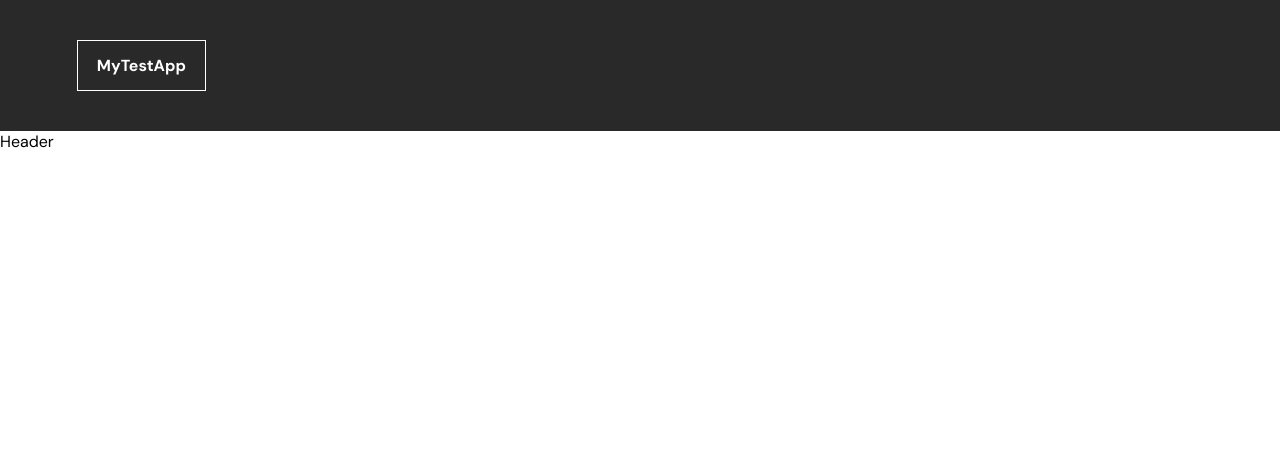
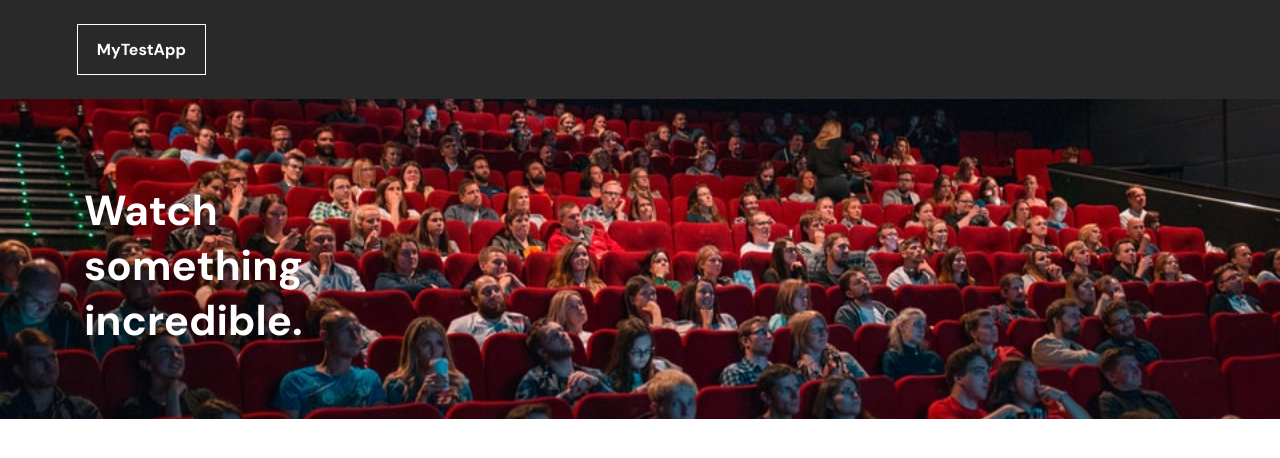
Before and after one commit to iamLolade/slick_media, a React (Create React App) app: page / in a window 1280 px wide. Shown: the top 458 px of the page. Built offline with nearby package versions, Linux system fonts and the light colour scheme.

Commit message:
Updated Header component

```diff
--- a/src/components/Header.jsx
+++ b/src/components/Header.jsx
@@ -1,7 +1,12 @@
-import { Box } from '@chakra-ui/react'
+import { Box, Text } from '@chakra-ui/react'
+import header_bg from '../public/Images/header-bg.svg'
 
 export default function Header() {
     return (
-        <Box>Header</Box>
+        <Box bgImage={header_bg} h='40vh'>
+            <Text fontSize={42} fontWeight={700} color='#fff' p='2em'>
+                Watch <br />something <br />incredible.
+            </Text>
+        </Box>
     )
 }
--- a/src/components/Navbar.jsx
+++ b/src/components/Navbar.jsx
@@ -2,7 +2,7 @@ import { Box, Heading } from '@chakra-ui/react'
 
 export default function Navbar() {
     return (
-        <Box bg='#292929' py='2.5em' px='4.8em'>
+        <Box bg='#292929' py='1.5em' px='4.8em'>
             <Heading
                 as='h1'
                 py='0.875em'
```
Also changed, not shown: src/public/Images/header-bg.svg (added).
